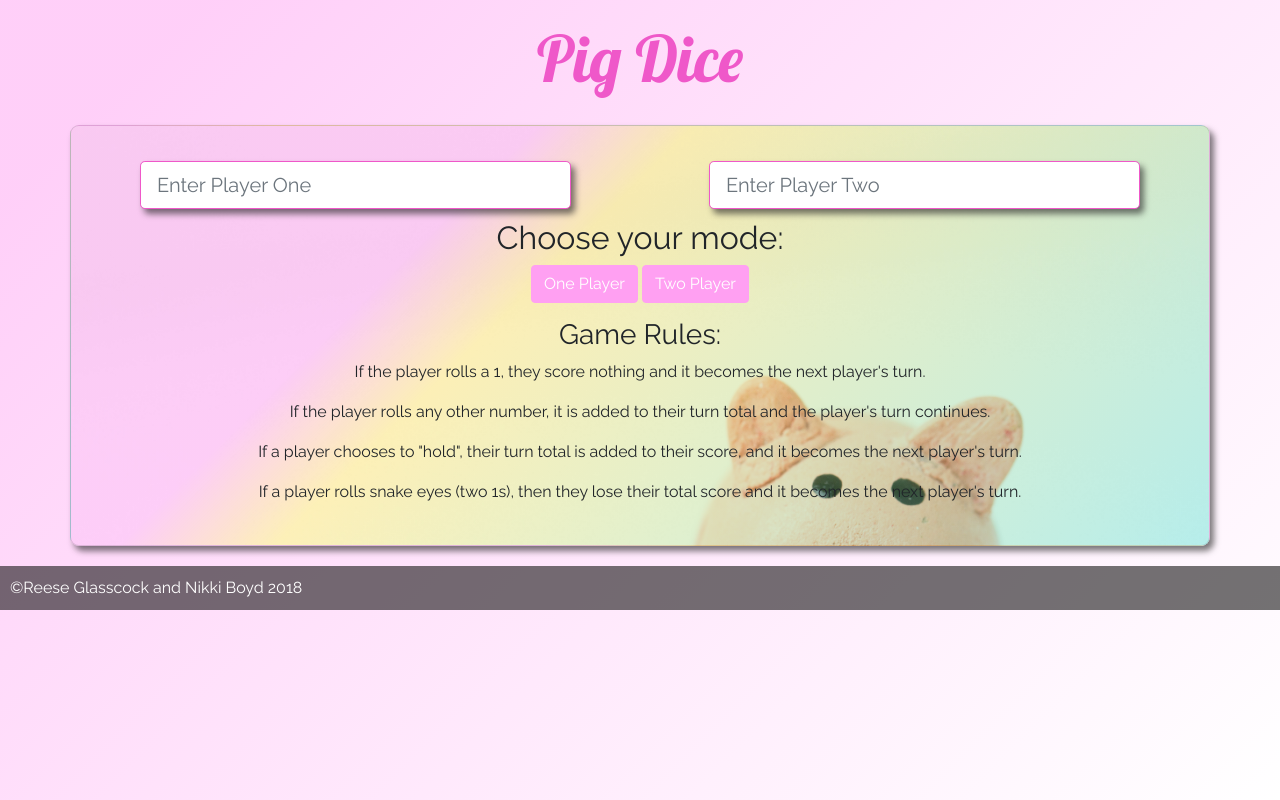
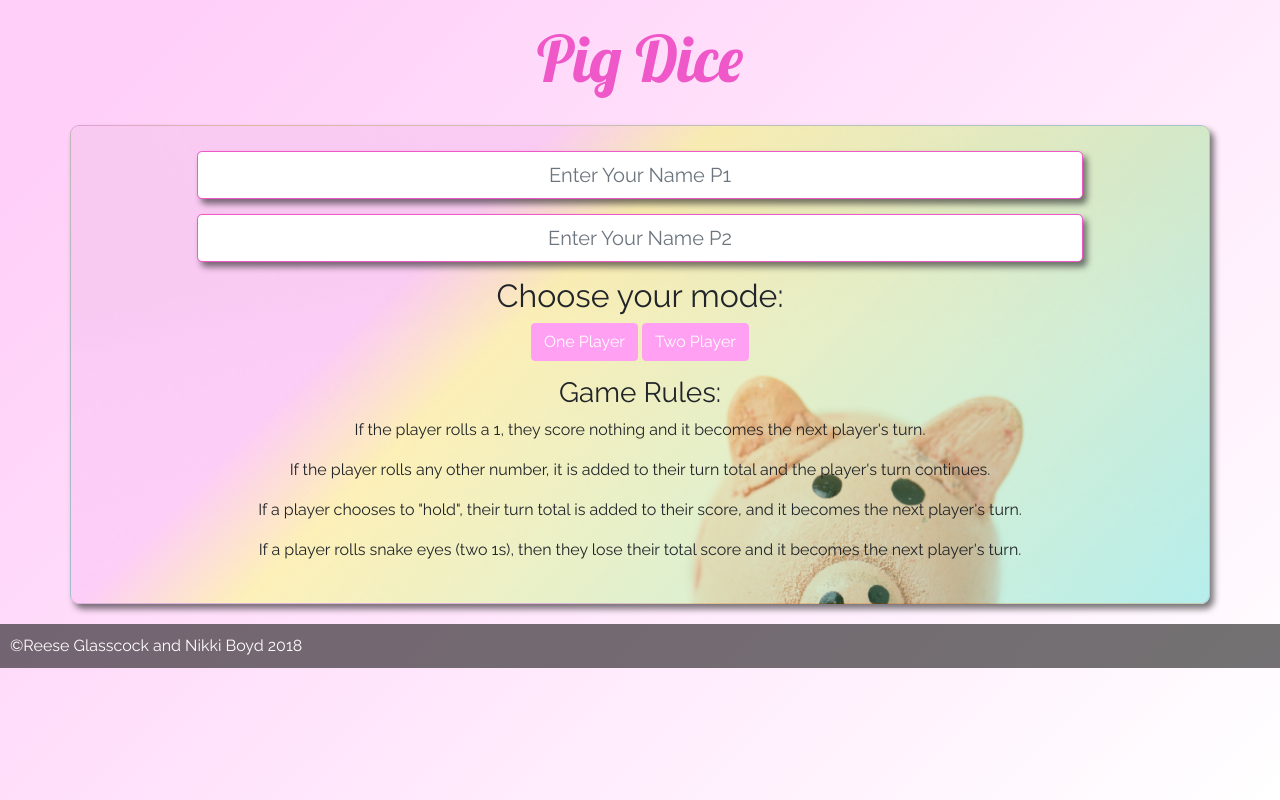
Before and after one commit to annieyshin/webpack_pig_dice, a plain HTML site: page index.html in a window 1280 px wide. Drawn offline with nearby package versions, Linux system fonts and the light colour scheme.

Commit message:
change input fields to be in their own row and center the placeholder text

```diff
--- a/css/styles.css
+++ b/css/styles.css
@@ -29,10 +29,6 @@ footer {
   display: none;
 }
 
-.p1p2names {
-  margin: 10px 0px;
-}
-
 .playerNames {
   font-size: 1.5em;
   text-align: center;
@@ -43,6 +39,7 @@ footer {
   box-shadow: 4px 5px 6px rgba(34,34,34,0.6);
   width: 80%;
   margin: auto;
+  margin-bottom: 15px;
 }
 
 .card {
@@ -83,5 +80,6 @@ footer {
 }
 
 [placeholder] {
+  text-align: center;
   text-overflow: ellipsis;
 }
--- a/index.html
+++ b/index.html
@@ -18,15 +18,15 @@
   </header>
   <body>
     <div class="container card">
-      <div class="">
-
         <div class="p1p2names">
           <div class="row">
             <div class="col">
-              <input class="form-control form-control-lg" id="playerOne" type="text" placeholder="Enter Player One">
+              <input class="form-control form-control-lg" id="playerOne" type="text" placeholder="Enter Your Name P1">
             </div>
+          </div>
+          <div class="row">
             <div class="col">
-              <input class="form-control form-control-lg" id="playerTwo" type="text" placeholder="Enter Player Two">
+              <input class="form-control form-control-lg" id="playerTwo" type="text" placeholder="Enter Your Name P2">
             </div>
           </div>
         </div>
@@ -45,7 +45,6 @@
               <p>If a player rolls snake eyes (two 1s), then they lose their total score and it becomes the next player's turn.</li>
           </div>
         </div>
-      </div>
 
       <!-- Modal -->
       <div class="modal fade" id="rules-button-modal" tabindex="-1" role="dialog" aria-labelledby="exampleModalCenterTitle" aria-hidden="true">
```
